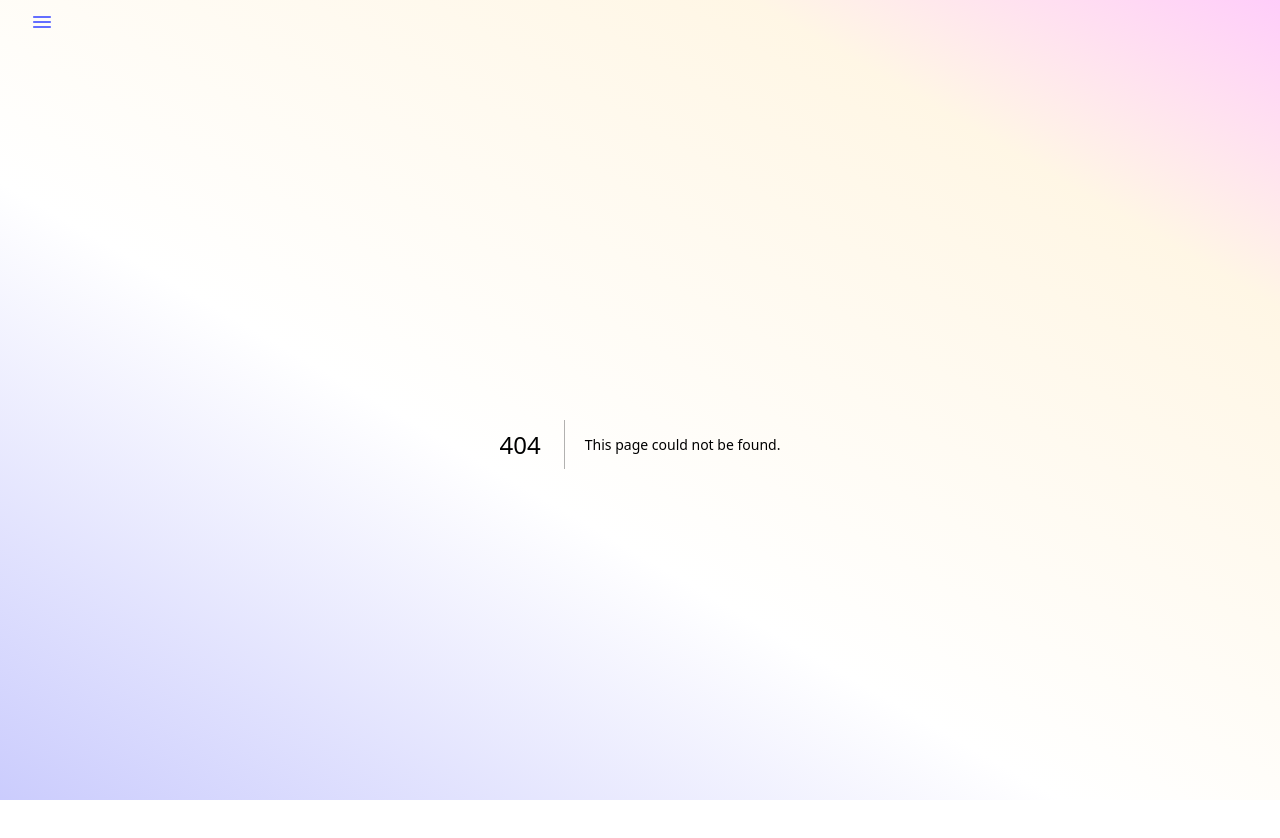
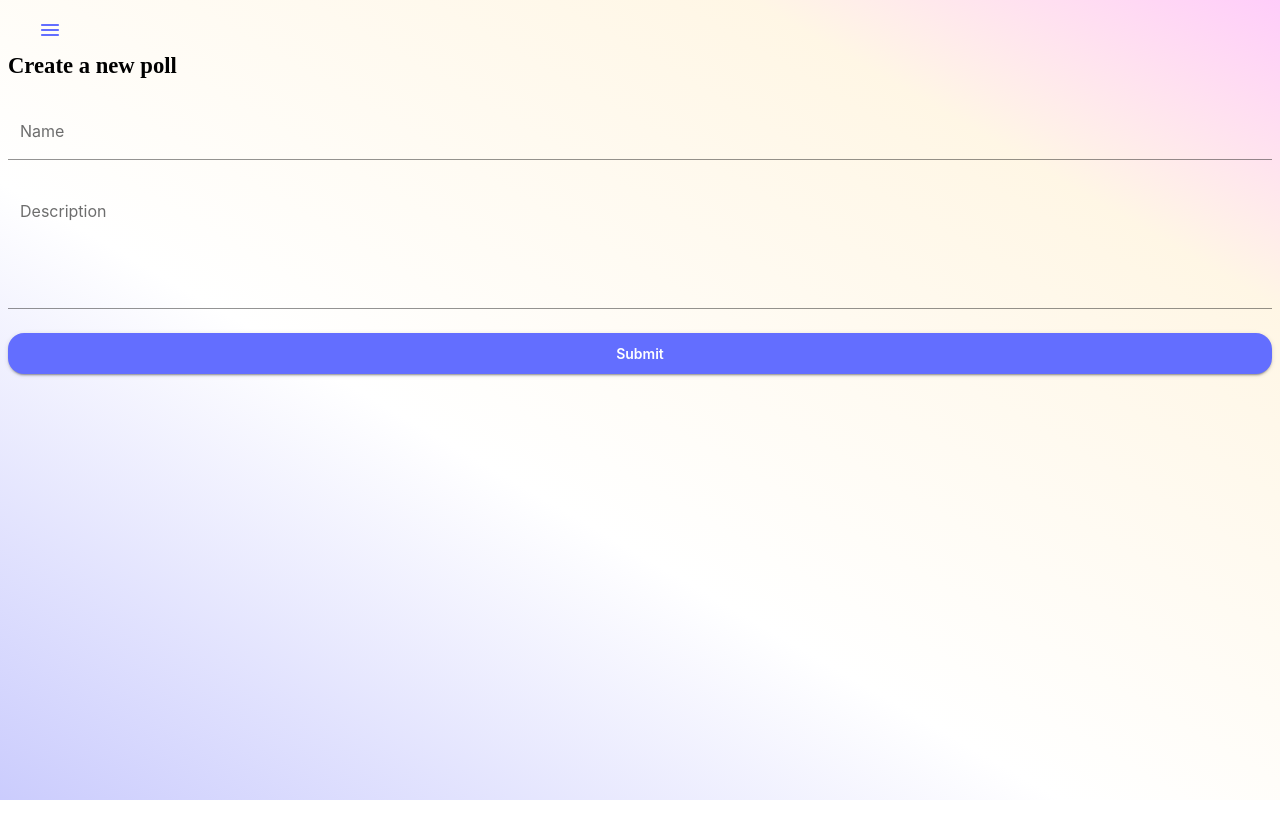
Before and after one commit to cardanoapi/cardano-constitution-voting-app, a Next.js app: page /polls/new in a window 1280 px wide. Before the commit this address had no page. Shown: the top 838 px of the page. After the commit the page ends 800 px from the top, so only its background shows below. Built offline with nearby package versions, Linux system fonts and the light colour scheme.

Commit message:
create poll page with form, redirect & clear form to view poll after create

```diff
--- /dev/null
+++ b/src/pages/polls/new.tsx
@@ -0,0 +1,81 @@
+import { ChangeEvent, useState } from 'react';
+import Head from 'next/head';
+import { Box, Button, TextField, Typography } from '@mui/material';
+
+export default function NewPoll(): JSX.Element {
+  const [name, setName] = useState('');
+  const [description, setDescription] = useState('');
+  const [isSubmitting, setIsSubmitting] = useState(false);
+
+  // call new poll api with this name & description
+  async function handleCreatePoll(): Promise<void> {
+    setIsSubmitting(true);
+    const newPoll = await fetch('/api/newPoll', {
+      method: 'POST',
+      headers: {
+        'Content-Type': 'application/json',
+      },
+      body: JSON.stringify({
+        name: name,
+        description: description,
+      }),
+    });
+    setIsSubmitting(false);
+    const data = await newPoll.json();
+    const newPollId = data.pollId;
+    if (newPollId !== -1) {
+      // successful creation, clear form & redirect to poll
+      setName('');
+      setDescription('');
+      window.location.href = `/polls/${newPollId}`;
+    }
+  }
+
+  return (
+    <>
+      <Head>
+        <title>Constitutional Convention Voting App</title>
+        <meta
+          name="description"
+          content="Voting app to be used by delegates at the Cardano Consitution Convention in Buenos Aires to ratify the initial constitution. This voting app was commissioned by Intersect."
+        />
+        <meta name="viewport" content="width=device-width, initial-scale=1" />
+        <link rel="icon" href="/favicon.ico" />
+      </Head>
+      <main>
+        <Box display="flex" flexDirection="column" gap={3}>
+          <Typography variant="h4" fontWeight="bold">
+            Create a new poll
+          </Typography>
+          <TextField
+            variant="filled"
+            type="text"
+            onChange={(event: ChangeEvent<HTMLInputElement>): void => {
+              setName(event.target.value);
+            }}
+            label="Name"
+            value={name}
+          ></TextField>
+          <TextField
+            variant="filled"
+            type="text"
+            onChange={(event: ChangeEvent<HTMLInputElement>): void => {
+              setDescription(event.target.value);
+            }}
+            label="Description"
+            value={description}
+            multiline={true}
+            rows={4}
+          ></TextField>
+          <Button
+            onClick={handleCreatePoll}
+            variant="contained"
+            disabled={isSubmitting}
+          >
+            Submit
+          </Button>
+        </Box>
+      </main>
+    </>
+  );
+}
```
Also changed, not shown: src/pages/index.tsx (+5 -2 lines), src/pages/polls/[pollId]/index.tsx (added, +36 -0 lines).
